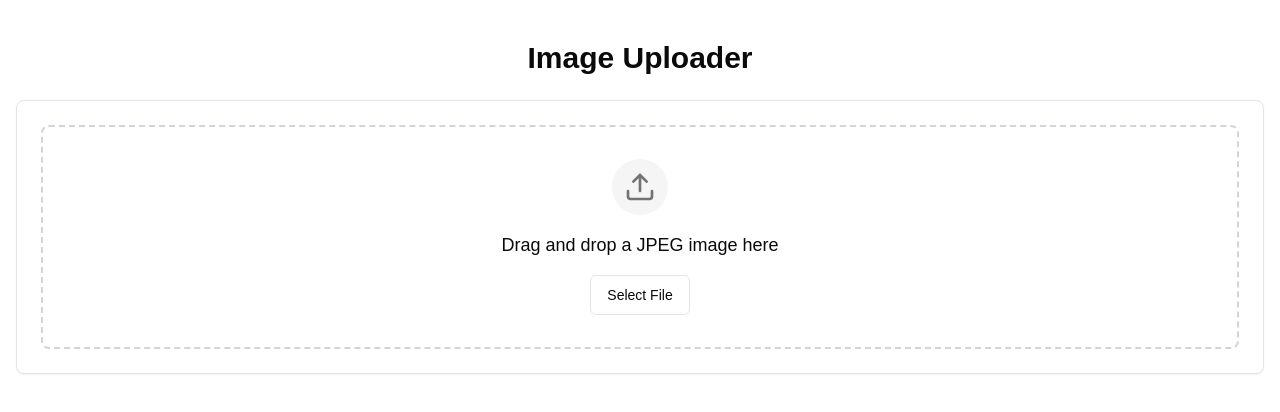
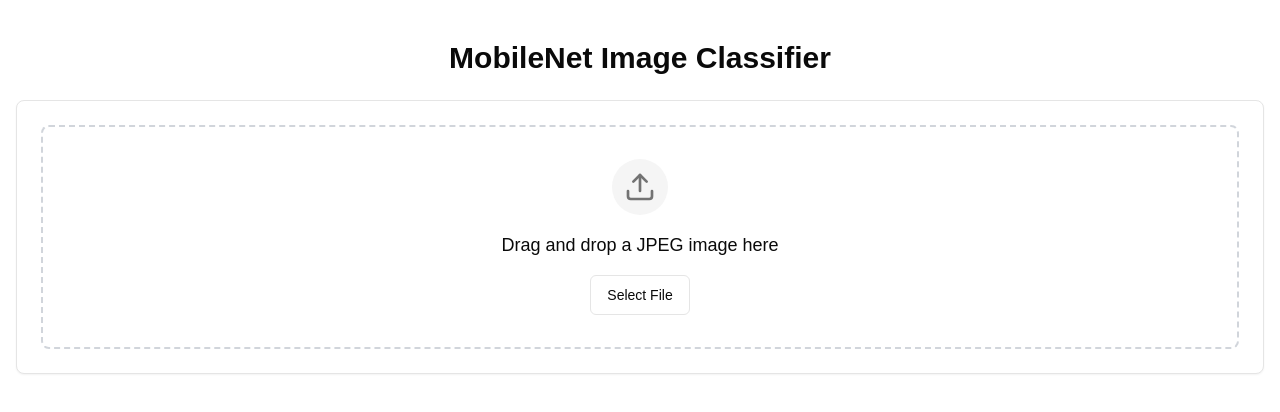
Before and after one commit to yoel3imari/mobilenet-classifier-on-minikube, a Next.js app in the folder frontend/: page / in a window 1280 px wide. Shown: the top 412 px of the page. Built offline with nearby package versions, Linux system fonts and the light colour scheme.

Commit message:
modified title

```diff
--- a/frontend/app/page.tsx
+++ b/frontend/app/page.tsx
@@ -3,7 +3,7 @@ import { ImageUploader } from "@/components/image-uploader"
 export default function Home() {
   return (
     <main className="container mx-auto py-10 px-4">
-      <h1 className="text-3xl font-bold mb-6 text-center">Image Uploader</h1>
+      <h1 className="text-3xl font-bold mb-6 text-center">MobileNet Image Classifier</h1>
       <ImageUploader />
     </main>
   )
```
